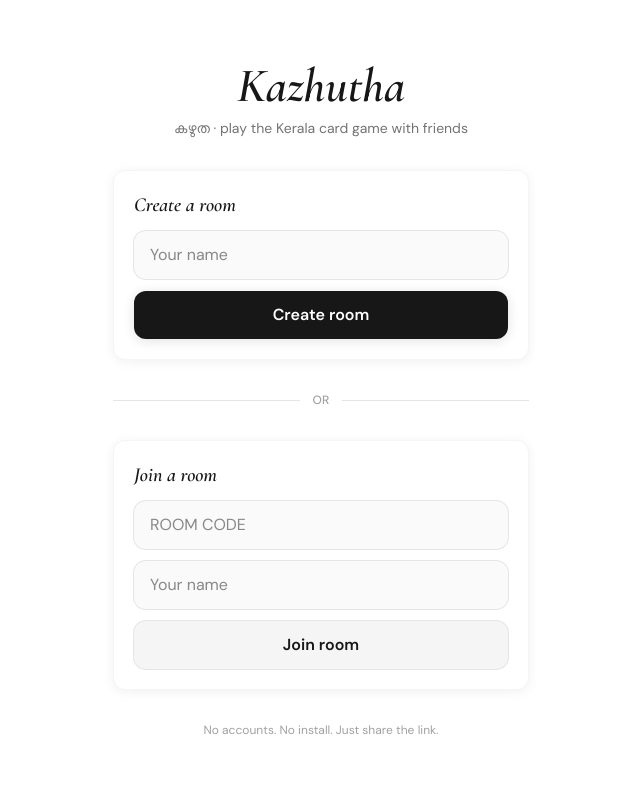
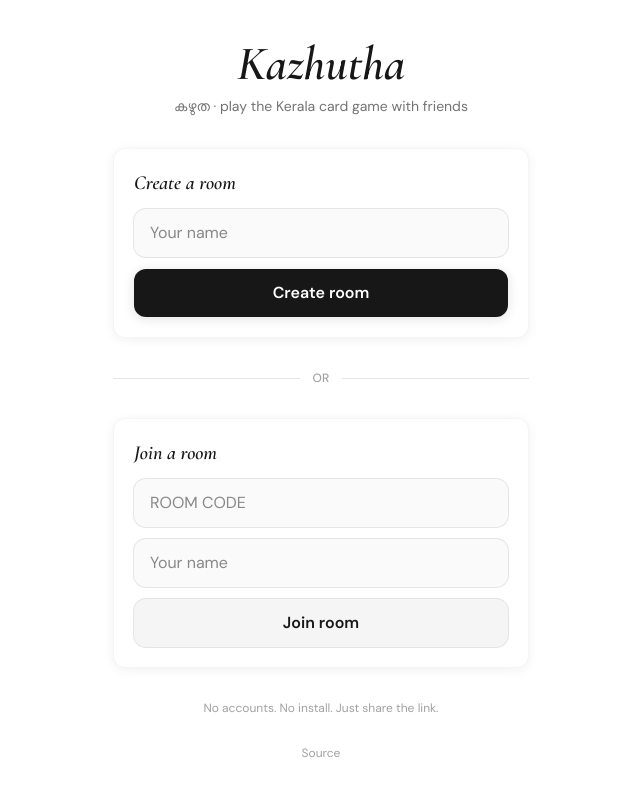
Before and after one commit to aadithyen/kazhutha, a React (Vite) app in the folder apps/web/: page / in a window 1280 px wide. Shown: the top 796 px of the page, without its empty margins (319-959 px from the left). Built offline with nearby package versions, Linux system fonts and the light colour scheme.

Commit message:
Add footer with source link to home page
Co-authored-by: Aadithye N <aadithyen@gmail.com>

```diff
--- a/apps/web/src/pages/HomePage.tsx
+++ b/apps/web/src/pages/HomePage.tsx
@@ -34,7 +34,8 @@ export default function HomePage() {
   }
 
   return (
-    <div className="mx-auto flex min-h-dvh max-w-md flex-col items-center justify-center gap-8 bg-white px-4 py-10 text-neutral-900 dark:bg-neutral-950 dark:text-neutral-100">
+    <div className="mx-auto flex min-h-dvh max-w-md flex-col bg-white px-4 py-10 text-neutral-900 dark:bg-neutral-950 dark:text-neutral-100">
+      <div className="flex flex-1 flex-col items-center justify-center gap-8">
         <header className="text-center">
           <h1 className="font-serif text-5xl font-semibold italic">Kazhutha</h1>
           <p className="mt-2 text-sm text-neutral-500 dark:text-neutral-400">കഴുത · play the Kerala card game with friends</p>
@@ -83,5 +84,17 @@ export default function HomePage() {
 
         <p className="text-center text-xs text-neutral-400 dark:text-neutral-500">No accounts. No install. Just share the link.</p>
       </div>
+
+      <footer className="pt-6 text-center">
+        <a
+          href="https://github.com/aadithyen/kazhutha"
+          target="_blank"
+          rel="noopener noreferrer"
+          className="text-xs text-neutral-400 underline-offset-2 hover:text-neutral-600 hover:underline dark:text-neutral-500 dark:hover:text-neutral-300"
+        >
+          Source
+        </a>
+      </footer>
+    </div>
   );
 }
```
Lines whose indentation alone changed are shown as unchanged.
